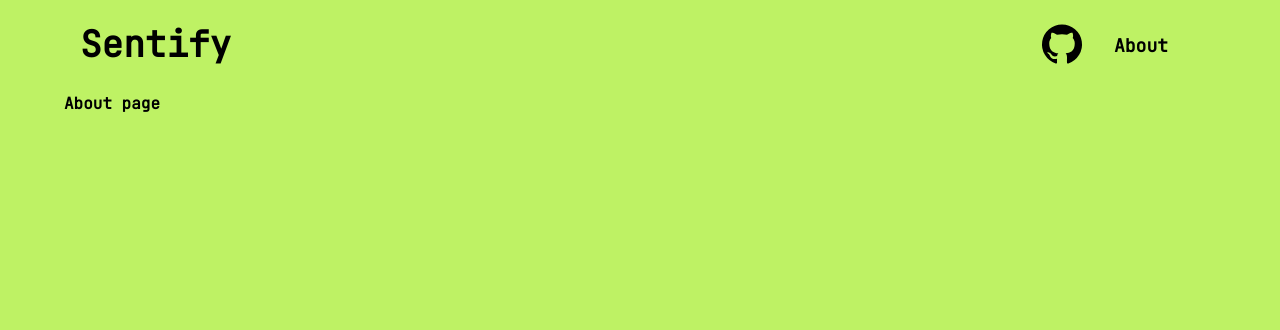
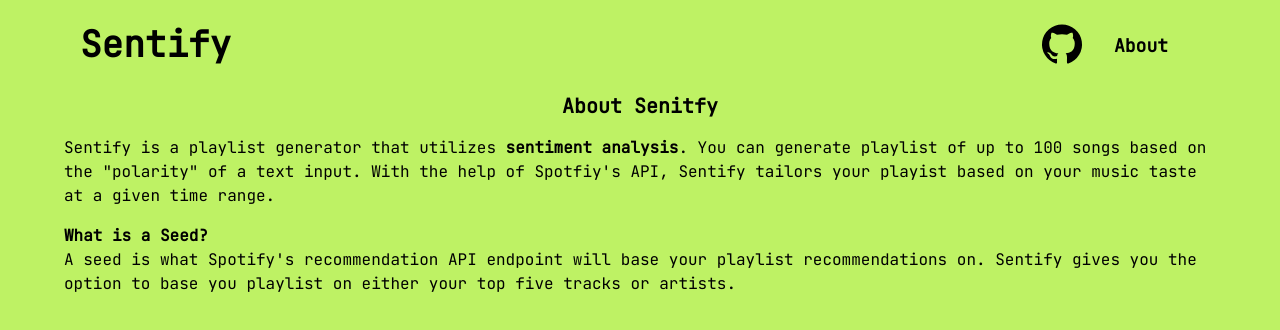
Before and after one commit to afoshiok/Sentify, a Vue app in the folder sentify/: page /about in a window 1280 px wide. Shown: the top 330 px of the page. Built offline with nearby package versions, Linux system fonts and the light colour scheme.

Commit message:
Started the About page

```diff
--- a/sentify/src/components/About.vue
+++ b/sentify/src/components/About.vue
@@ -1,3 +1,13 @@
 <template>
-    <h1>About page</h1>
+    <header class="container mx-auto max-w-6xl flex justify-center">
+        <h1 class="text-xl">About Senitfy</h1>
+    </header>
+    <p class="mt-4">
+        Sentify is a playlist generator that utilizes <a href="https://aws.amazon.com/what-is/sentiment-analysis/#:~:text=Sentiment%20analysis%20is%20the%20process,social%20media%20comments%2C%20and%20reviews." class="font-semibold hover:underline underline-offset-2">sentiment analysis</a>.
+        You can generate playlist of up to 100 songs based on the "polarity" of a text input. With the help of Spotfiy's API, Sentify tailors your playist based on your music taste at a given time range.
+    </p>
+    <section class="mt-4">
+        <h1> What is a Seed? </h1>
+        <p>A seed is what Spotify's recommendation API endpoint will base your playlist recommendations on. Sentify gives you the option to base you playlist on either your top five tracks or artists. </p>
+    </section>
 </template>
```
Also changed, not shown: 1 other file (tests, documents, lock files or other folders).
